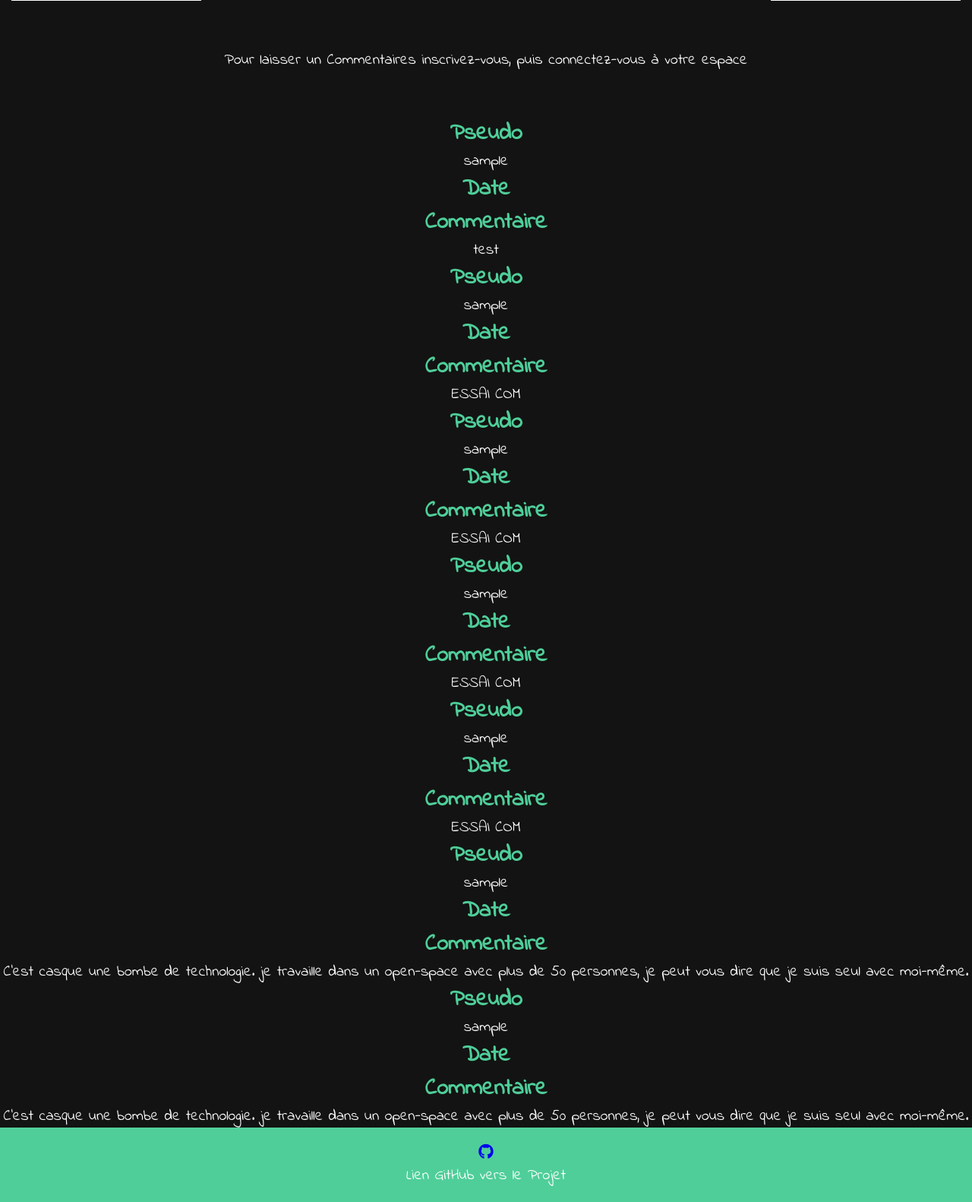
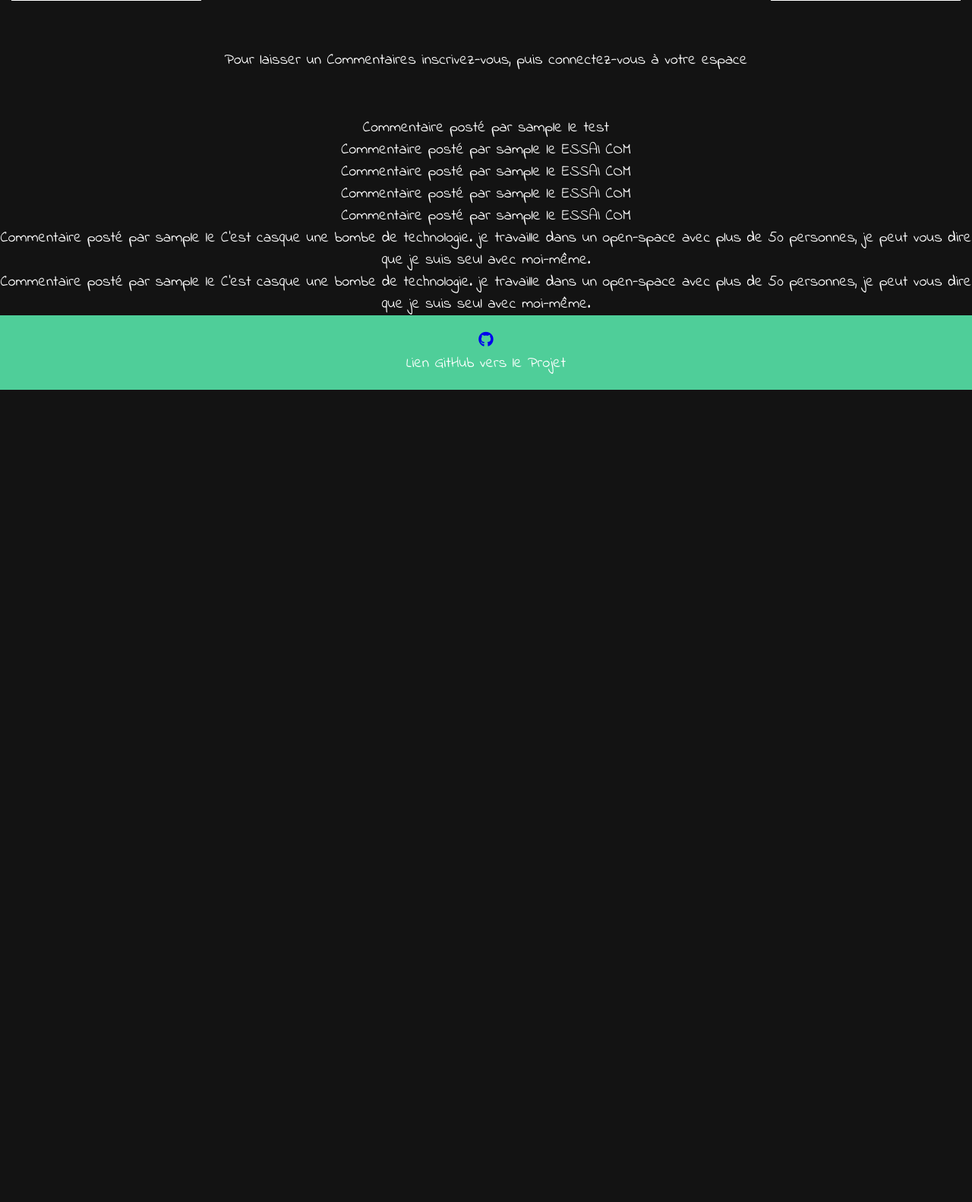
Before and after one commit to olivier-dagostino/Livre-or, a PHP site: page / in a window 1280 px wide. Shown: the part 1346-2928 px from the top of the page at 76% size. After the commit the page ends 1859 px from the top, so only its background shows below. Run offline with PHP 8.4, Linux system fonts and the light colour scheme; data comes from the database, SQL or seed files in the repository; tables that the repository leaves empty or names only in its code hold one stand-in row (values such as "Sample post"); data that the repository does not hold is empty.

Commit message:
mise en forme des commentaires

```diff
--- a/index.php
+++ b/index.php
@@ -43,13 +43,12 @@ include('include/header.inc.php');
 
 					?>
 					<div class="screen_com">
-						<h2>Pseudo</h2>
-						<?php echo $infos['login']; ?>
-						<h2>Date</h2>
-						<?php echo $infos['date']; ?>
-						<h2>Commentaire</h2>
+					<p>
+						Commentaire posté par <?php echo $infos['login']; ?> le <?php echo $infos['date']; ?>
+
 						<?php echo $infos['commentaire']; ?>
-					</div>
+					</p>
+				</div>
 					<?php
 				}
 			}
```
